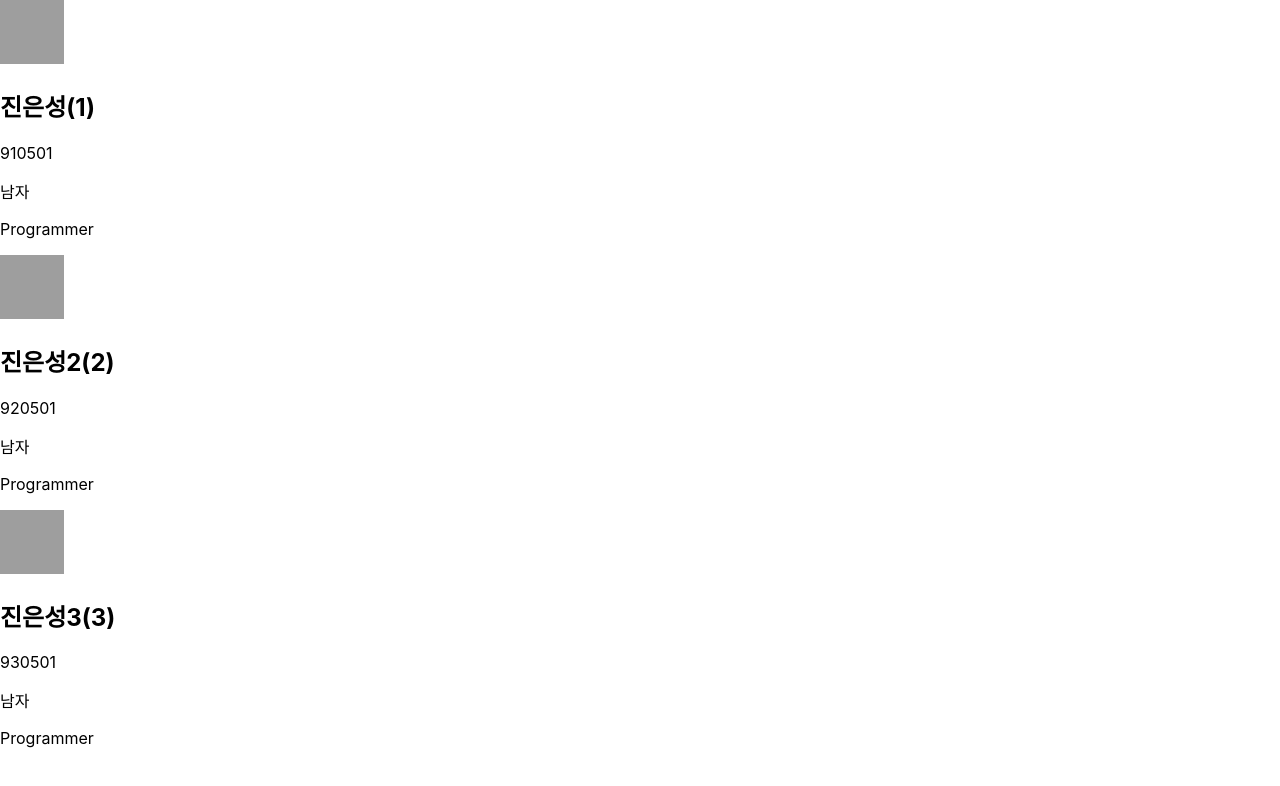
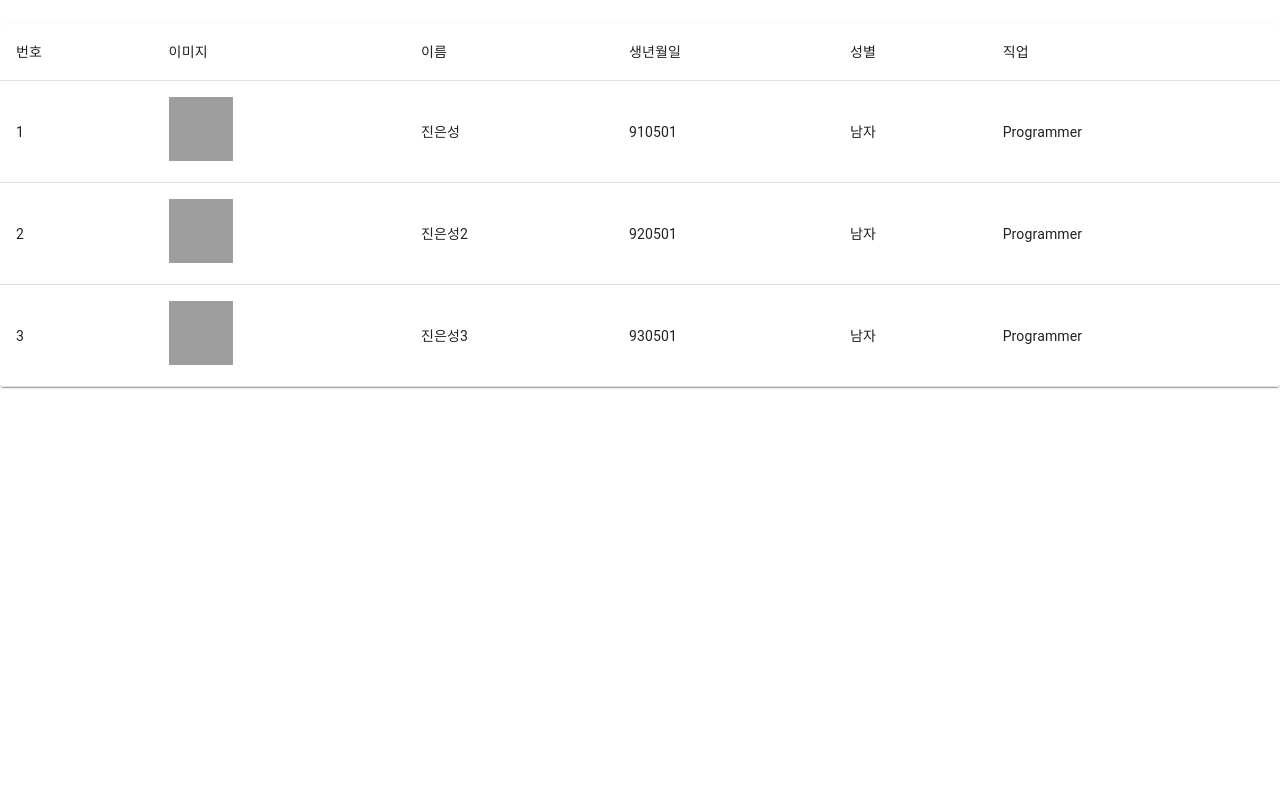
Before and after one commit to jin050192/ReactPractice, a React (Create React App) app in the folder management/: page / in a window 1280 px wide. Shown: the top 786 px of the page. Built offline with nearby package versions, Linux system fonts and the light colour scheme; grey boxes are pictures that could not be loaded.

Commit message:
메테리얼 ui 사용

```diff
--- a/management/package.json
+++ b/management/package.json
@@ -3,6 +3,7 @@
   "version": "0.1.0",
   "private": true,
   "dependencies": {
+    "@material-ui/core": "^4.11.3",
     "@testing-library/jest-dom": "^5.11.9",
     "@testing-library/react": "^11.2.5",
     "@testing-library/user-event": "^12.7.1",
--- a/management/src/App.js
+++ b/management/src/App.js
@@ -1,6 +1,24 @@
 import React, {Component} from 'react';
 import './App.css';
 import Customer from './components/Customer';
+import Table from '@material-ui/core/Table';
+import TableHead from '@material-ui/core/TableHead';
+import TableBody from '@material-ui/core/TableBody';
+import TableRow from '@material-ui/core/TableRow';
+import TableCell from '@material-ui/core/TableCell';
+import {withStyles} from '@material-ui/core/styles';
+import Paper from '@material-ui/core/Paper';
+
+const styles = theme => ({
+  root: {
+    width: '100%',
+    marginTop: theme.spacing.unit * 3,
+    overflowX: "auto"
+  },
+  table: {
+    minWidth: 1080
+  }
+})
 
 const customers = [
   {
@@ -29,9 +47,23 @@ const customers = [
   }
 ]
 
-function App() {
+class App extends Component {
+  render() {
+    const { classes } = this.props;
     return (
-    <div>
+      <Paper className={classes.root}>
+        <Table className={classes.table}>
+          <TableHead>
+            <TableRow>
+              <TableCell>번호</TableCell>
+              <TableCell>이미지</TableCell>
+              <TableCell>이름</TableCell>
+              <TableCell>생년월일</TableCell>
+              <TableCell>성별</TableCell>
+              <TableCell>직업</TableCell>
+            </TableRow>
+          </TableHead>
+          <TableBody>
             {
               customers.map(c => {
                 return (
@@ -47,8 +79,11 @@ function App() {
                 )
               })
             }
-  </div>
+          </TableBody>
+        </Table>
+    </Paper>
     );
   }
+}
 
-export default App;
+export default withStyles(styles)(App);
--- a/management/src/components/Customer.js
+++ b/management/src/components/Customer.js
@@ -1,35 +1,18 @@
 import React from 'react';
+import TableRow from '@material-ui/core/TableRow';
+import TableCell from '@material-ui/core/TableCell';
 
 class Customer extends React.Component {
     render() {
         return (
-            <div>
-                <CustomerProfile id={this.props.id} image={this.props.image} name={this.props.name} />
-                <CustomerInfo birthday={this.props.birthday} gender={this.props.gender} job={this.props.job} />
-            </div>
-        )
-    }
-}
-
-class CustomerProfile extends React.Component {
-    render() {
-        return (
-            <div>
-                <img src={this.props.image} alt="profile"></img>
-                <h2>{this.props.name}({this.props.id})</h2>
-            </div>
-        )
-    }
-}
-
-class CustomerInfo extends React.Component {
-    render() {
-        return(
-            <div>
-                <p>{this.props.birthday}</p>
-                <p>{this.props.gender}</p>
-                <p>{this.props.job}</p>
-            </div>
+           <TableRow>
+            <TableCell>{this.props.id}</TableCell>
+            <TableCell><img src={this.props.image} alt="image" /></TableCell>
+            <TableCell>{this.props.name}</TableCell>
+            <TableCell>{this.props.birthday}</TableCell>
+            <TableCell>{this.props.gender}</TableCell>
+            <TableCell>{this.props.job}</TableCell>
+           </TableRow>
         )
     }
 }
```
Also changed, not shown: 1 other file (tests, documents, lock files or other folders). Lines whose indentation alone changed are shown as unchanged.
